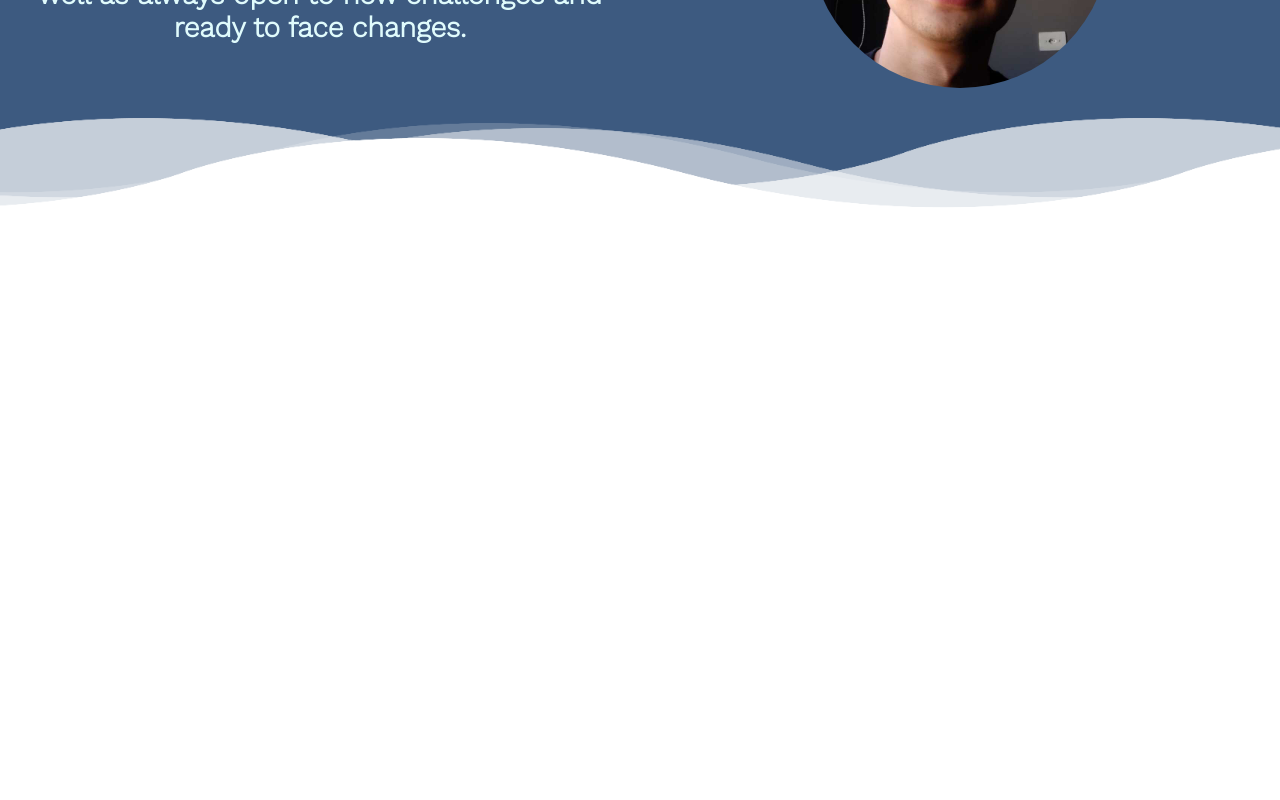
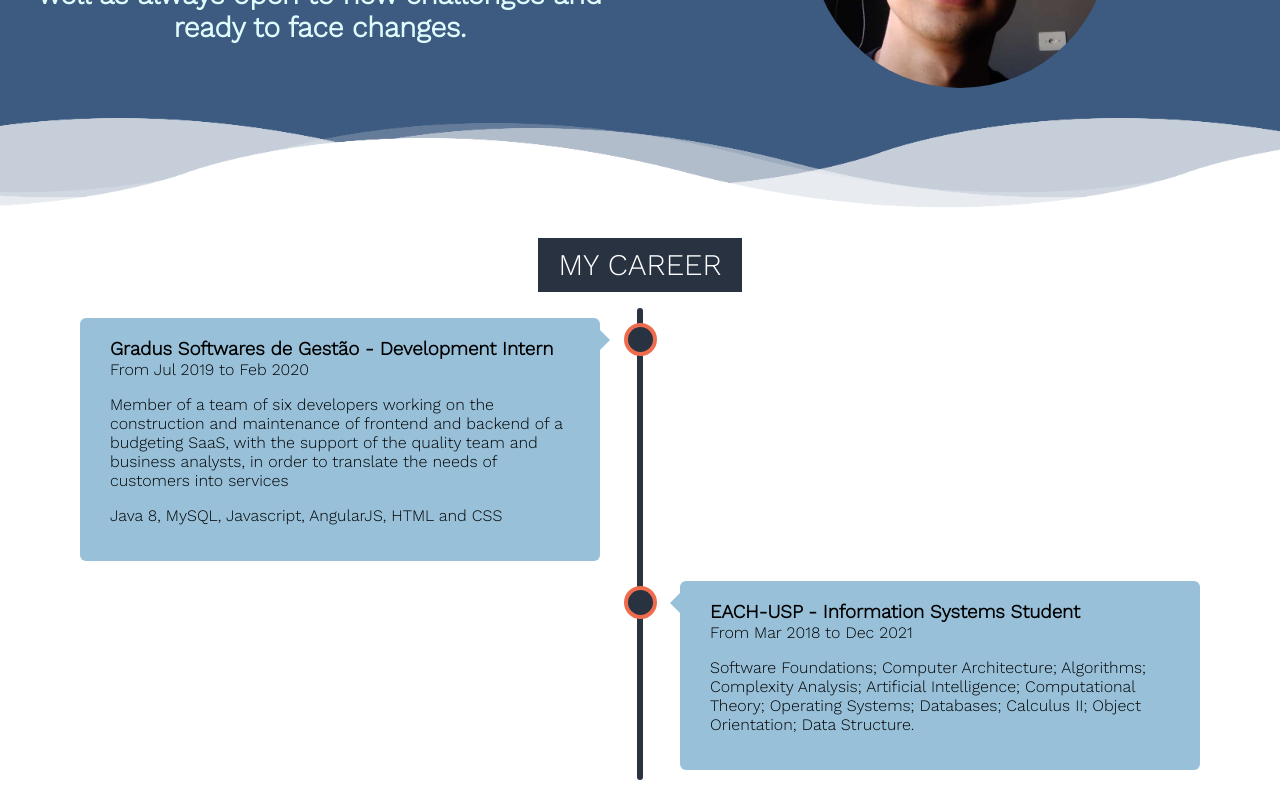
Before and after one commit to caio-k/caio-k.github.io, a React (Create React App) app: page / in a window 1280 px wide. Shown: the part 312-1112 px from the top of the page. Before the commit the page ends 800 px from the top, so only its background shows below. Built offline with nearby package versions, Linux system fonts and the light colour scheme.

Commit message:
timeline added

```diff
--- a/src/App.js
+++ b/src/App.js
@@ -1,10 +1,12 @@
 import React from "react";
 import Header from "./components/header";
+import Timeline from "./components/timeline";
 
 function App() {
   return (
     <div>
       <Header/>
+      <Timeline/>
     </div>
   );
 }
--- /dev/null
+++ b/src/components/timeline.js
@@ -0,0 +1,19 @@
+import React from "react";
+import timelineData from "../data/data";
+import TimelineItem from "./timelineItem";
+import "../styles/timeline.css";
+
+function Timeline() {
+  return (
+    <div>
+      <div className="timeline-title"><span>my career</span></div>
+      <div className="timeline-container">
+        {timelineData.map((data, index) => (
+          <TimelineItem data={data} index={index} key={index}/>
+        ))}
+      </div>
+    </div>
+  )
+}
+
+export default Timeline;
--- /dev/null
+++ b/src/components/timelineItem.js
@@ -0,0 +1,22 @@
+import React from "react";
+import "../styles/timeline-item.css";
+
+const TimelineItem = ({data, index}) => (
+  <div className={index % 2 === 0 ? "timeline-box left" : "timeline-box right"}>
+    <div className="timeline-content">
+      <span>{data.institution} - {data.title}</span>
+
+      <div>
+        <span>From {data.begin} to {data.end}</span>
+      </div>
+
+      <p>{data.description}</p>
+
+      {data.mainTechnologies && (
+        <p>{data.mainTechnologies}</p>
+      )}
+    </div>
+  </div>
+);
+
+export default TimelineItem;
--- /dev/null
+++ b/src/data/data.js
@@ -0,0 +1,19 @@
+const data = [
+  {
+    title: "Development Intern",
+    institution: "Gradus Softwares de Gestão",
+    description: "Member of a team of six developers working on the construction and maintenance of frontend and backend of a budgeting SaaS, with the support of the quality team and business analysts, in order to translate the needs of customers into services",
+    mainTechnologies: "Java 8, MySQL, Javascript, AngularJS, HTML and CSS",
+    begin: "Jul 2019",
+    end: "Feb 2020"
+  },
+  {
+    title: "Information Systems Student",
+    institution: "EACH-USP",
+    description: "Software Foundations; Computer Architecture; Algorithms; Complexity Analysis; Artificial Intelligence; Computational Theory; Operating Systems; Databases; Calculus II; Object Orientation; Data Structure.",
+    begin: "Mar 2018",
+    end: "Dec 2021"
+  }
+];
+
+export default data;
--- /dev/null
+++ b/src/styles/timeline-item.css
@@ -0,0 +1,87 @@
+.timeline-box {
+    padding: 10px 40px;
+    position: relative;
+    width: calc(50% - 80px);
+}
+
+.timeline-box::after {
+    content: '';
+    position: absolute;
+    top: 15px;
+    right: -17px;
+    width: 25px;
+    height: 25px;
+    background: var(--color-5);
+    border-radius: 50%;
+    border: 4px solid var(--color-4);
+}
+
+.left {
+    left: 0;
+}
+
+.right {
+    left: 50%;
+}
+
+.right::after {
+    left: -16px;
+}
+
+.left::before {
+    content: '';
+    height: 0;
+    width: 0;
+    position: absolute;
+    top: 22px;
+    right: 30px;
+    border: 10px solid var(--color-2);
+    border-width: 10px 0 10px 10px;
+    border-color: transparent transparent transparent var(--color-2);
+}
+
+.right::before {
+    content: '';
+    height: 0;
+    width: 0;
+    position: absolute;
+    top: 22px;
+    left: 30px;
+    border: 10px solid var(--color-2);
+    border-width: 10px 10px 10px 0;
+    border-color: transparent var(--color-2) transparent transparent;
+}
+
+.timeline-content {
+    padding: 20px 30px;
+    background: var(--color-2);
+    border-radius: 6px;
+}
+
+.timeline-content > span {
+    font-size: 1.17em;
+    font-weight: bold;
+}
+
+@media screen and (max-width: 800px) {
+    .timeline-box {
+        width: calc(100% - 100px);
+        padding-left: 70px;
+        padding-right: 25px;
+    }
+
+    .timeline-box::before {
+        left: 60px;
+        border-width: 10px 10px 10px 0;
+        border-color: transparent var(--color-2) transparent transparent;
+    }
+
+    .left::after, .right::after {
+        left: 15px;
+        z-index: 1;
+    }
+
+    .right {
+        left: 0;
+    }
+}
--- /dev/null
+++ b/src/styles/timeline.css
@@ -0,0 +1,39 @@
+.timeline-title {
+    height: 50px;
+    margin: 0 40px 20px 40px;
+    line-height: 50px;
+    text-align: center;
+}
+
+.timeline-title span {
+    color: #FFFFFF;
+    font-size: 30px;
+    background-color: var(--color-5);
+    display: inline-block;
+    padding: 2px 20px;
+    text-transform: uppercase;
+}
+
+.timeline-container {
+    max-width: 1200px;
+    margin: 20px auto;
+    position: relative;
+}
+
+.timeline-container::before {
+    content: '';
+    position: absolute;
+    top: 0;
+    bottom: 0;
+    width: 6px;
+    background: var(--color-5);
+    left: 50%;
+    margin-left: -3px;
+    border-radius: 5px;
+}
+
+@media screen and (max-width: 800px) {
+    .timeline-container::before {
+        left: 31px;
+    }
+}
```
